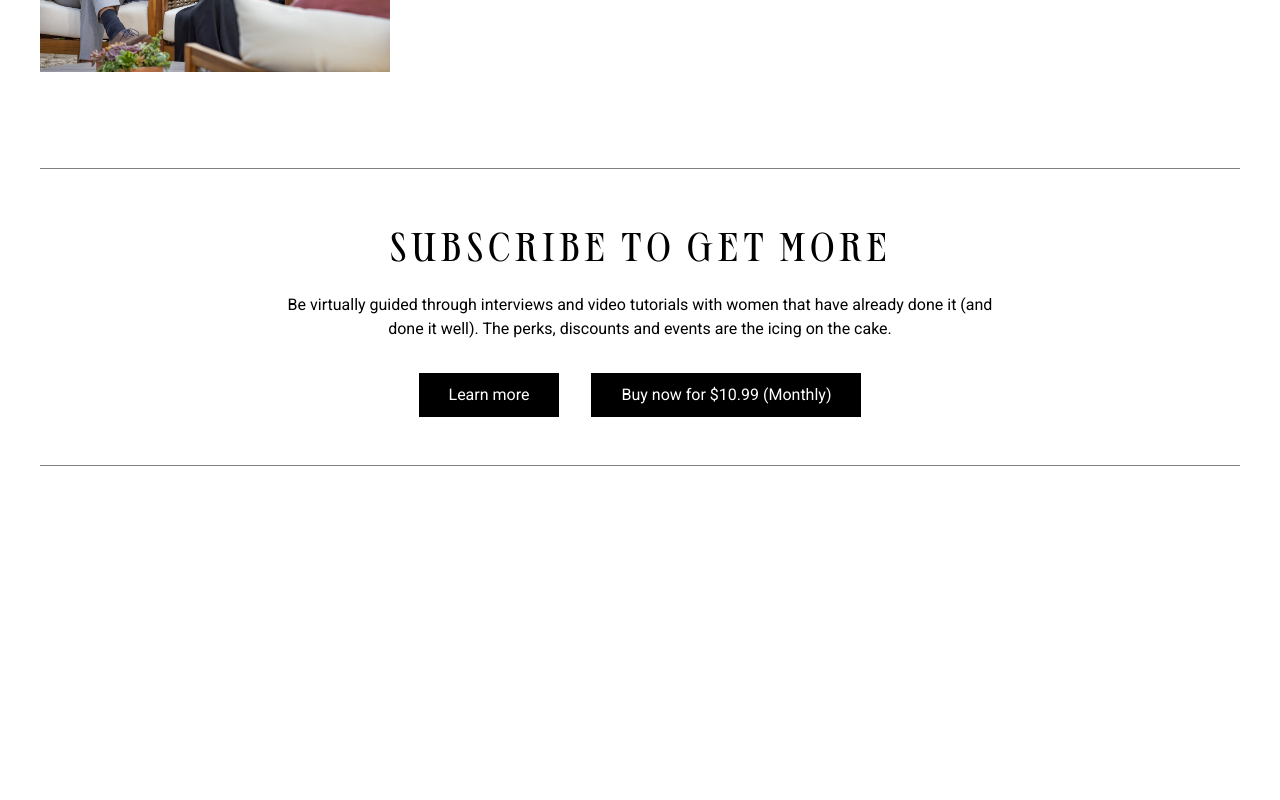
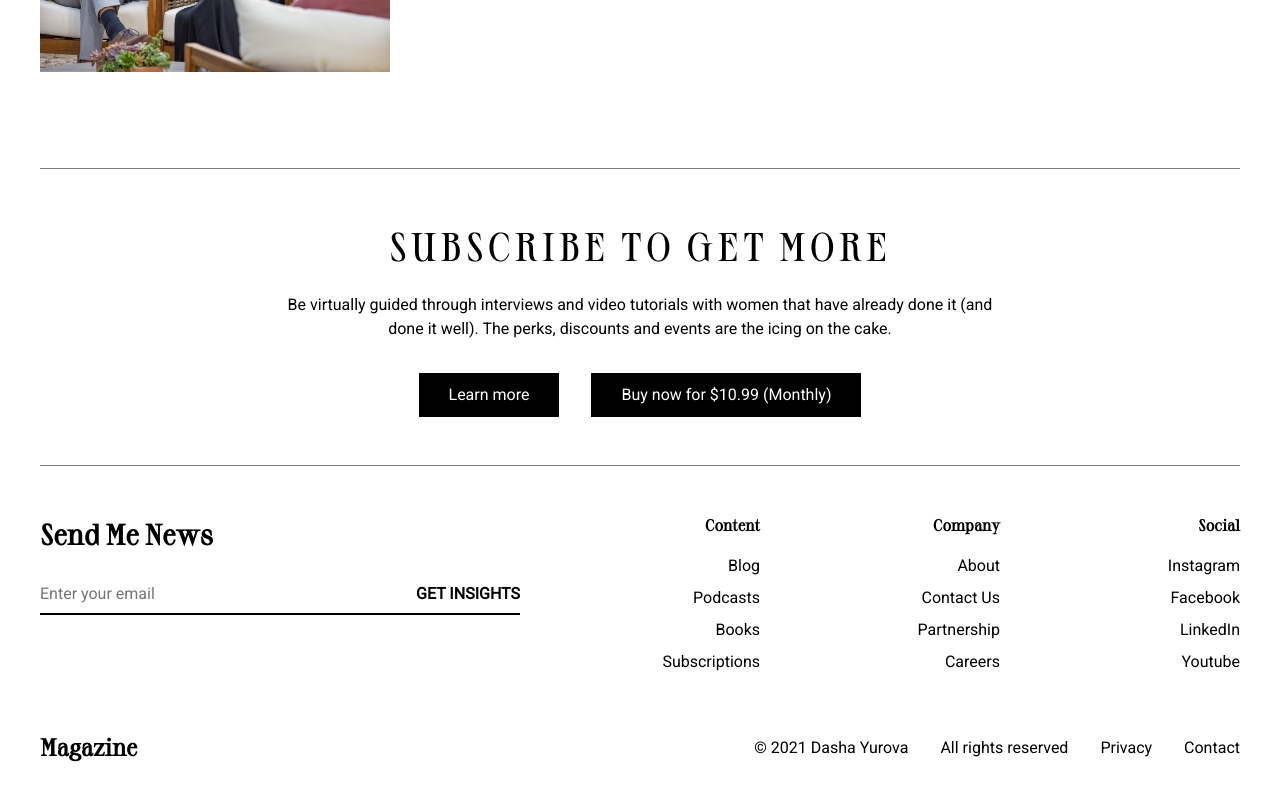
Before and after one commit to Khawarmehfooz/magazine-webapp, a Vue app: page /blog in a window 1280 px wide. Shown: the part 5062-5862 px from the top of the page. Before the commit the page ends 5576 px from the top, so only its background shows below. Built offline with nearby package versions, Linux system fonts and the light colour scheme.

Commit message:
Create Footer Component

```diff
--- a/src/App.vue
+++ b/src/App.vue
@@ -6,6 +6,7 @@ import Latest from './components/Latest.vue';
 import BestSeller from './components/BestSeller.vue';
 import LatestPodcasts from './components/LatestPodcasts.vue';
 import NewsletterForm from './components/NewsletterForm.vue'
+import Footer from './components/Footer.vue';
 
 </script>
 
@@ -17,6 +18,7 @@ import NewsletterForm from './components/NewsletterForm.vue'
   <BestSeller/>
   <LatestPodcasts/>
   <NewsletterForm/>
+  <Footer/>
 
 </template>
 
--- /dev/null
+++ b/src/components/Footer.vue
@@ -0,0 +1,149 @@
+<script>
+export default{
+    data(){
+        return{
+            contents: [
+                "Blog",
+                "Podcasts",
+                "Books",
+                "Subscriptions"
+            ],
+            company:[
+                "About",
+                "Contact us",
+                "Partnership",
+                "Careers"
+            ],
+            social:{
+                instagram: "#",
+                facebook: '#',
+                linkedIn: '#',
+                youtube:'#'
+            }
+
+        }
+    }
+}
+
+</script>
+<template>
+    <footer>
+        <div class="flex__container">
+            <form class=" col span-2" action="">
+                <h3 class="form__heading">Send Me News</h3>
+                <div class="form__group">
+                    <input type="email" name="email" id="email" placeholder="Enter your email">
+                    <input type="submit" value="Get Insights">
+                </div>
+            </form>
+            <div class="col">
+                <h4 class="col__title">Content</h4>
+                <ul class="footer__list">
+                    <li v-for="content in contents" class="footer__list"><a class="footer__link" href="#">{{ content }}</a></li>
+                </ul>
+            </div>
+            <div class="col">
+                <h4 class="col__title">Company</h4>
+                <ul class="footer__list">
+                    <li v-for="companyInfo in company" class="footer__list"><a class="footer__link" href="#">{{ companyInfo }}</a></li>
+                </ul>
+            </div>
+            <div class="col">
+                <h4 class="col__title">Social</h4>
+                <ul class="footer__list">
+                    <li v-for="(socialLink,linkName,index) in social" class="footer__list"><a class="footer__link" :href="socialLink">{{ linkName }}</a></li>
+                </ul>
+            </div>
+        </div>
+        <div class="footer__bottom">
+            <div class="footer__bottom--left">
+                <h2>Magazine</h2>
+            </div>
+            <ul class="footer__bottom--right">
+                <li>&copy; 2021 Dasha Yurova</li>
+                <li>All rights reserved</li>
+                <li>Privacy</li>
+                <li>Contact</li>
+            </ul>
+
+        </div>
+    </footer>
+
+</template>
+<style scoped>
+.flex__container{
+    display: flex;
+    justify-content: space-between;
+}
+.form__heading{
+    font-size: 1.8rem;
+}
+.form__group{
+    border-bottom: 2px solid black;
+    display: flex;
+    margin-top: 1rem;
+}
+input[type="email"],
+input[type="submit"]{
+    display: block;
+}
+input[type="email"]{
+    flex: 70%;
+    outline:none;
+    border: none;
+    padding: 10px 0;
+    font-size: 1rem;
+}
+input[type="submit"]{
+    background-color: transparent;
+    outline: none;
+    border: none;
+    text-transform: uppercase;
+    font-size: 1rem;
+    font-weight: 600;
+}
+
+.flex__container .span-2{
+    flex:40%;
+}
+.col{
+    flex: 20%;
+}
+.col__title{
+    text-align: right;
+    margin-bottom: 1rem;
+}
+.footer__list li{
+    list-style: none;
+    text-align: right;
+    margin-bottom: .5rem;
+}
+.footer__link{
+    text-decoration: none;
+    text-transform: capitalize;
+    color: black;
+    text-align: right;
+}
+.footer__bottom{
+    display: flex;
+    justify-content: space-between;
+    align-items: center;
+    margin: 3rem 0;
+}
+.footer__bottom--right{
+    display: flex;
+    gap: 2rem;
+    list-style: none;
+}
+@media  only screen and (max-width:766px){
+    .flex__container{
+        flex-direction: column;
+        gap: 2rem;
+    }
+    .col__title
+    ,.footer__list li{
+        text-align: center;
+    }
+}
+
+</style>
```
